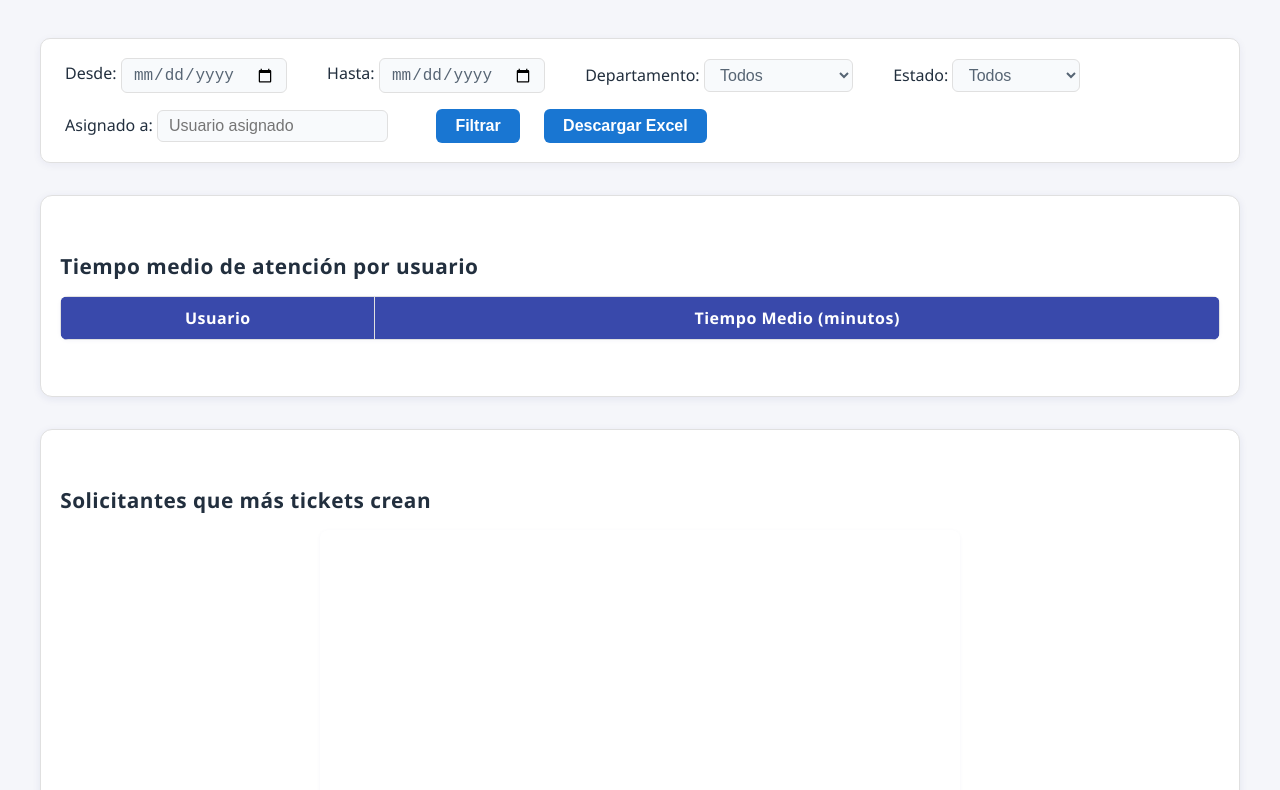
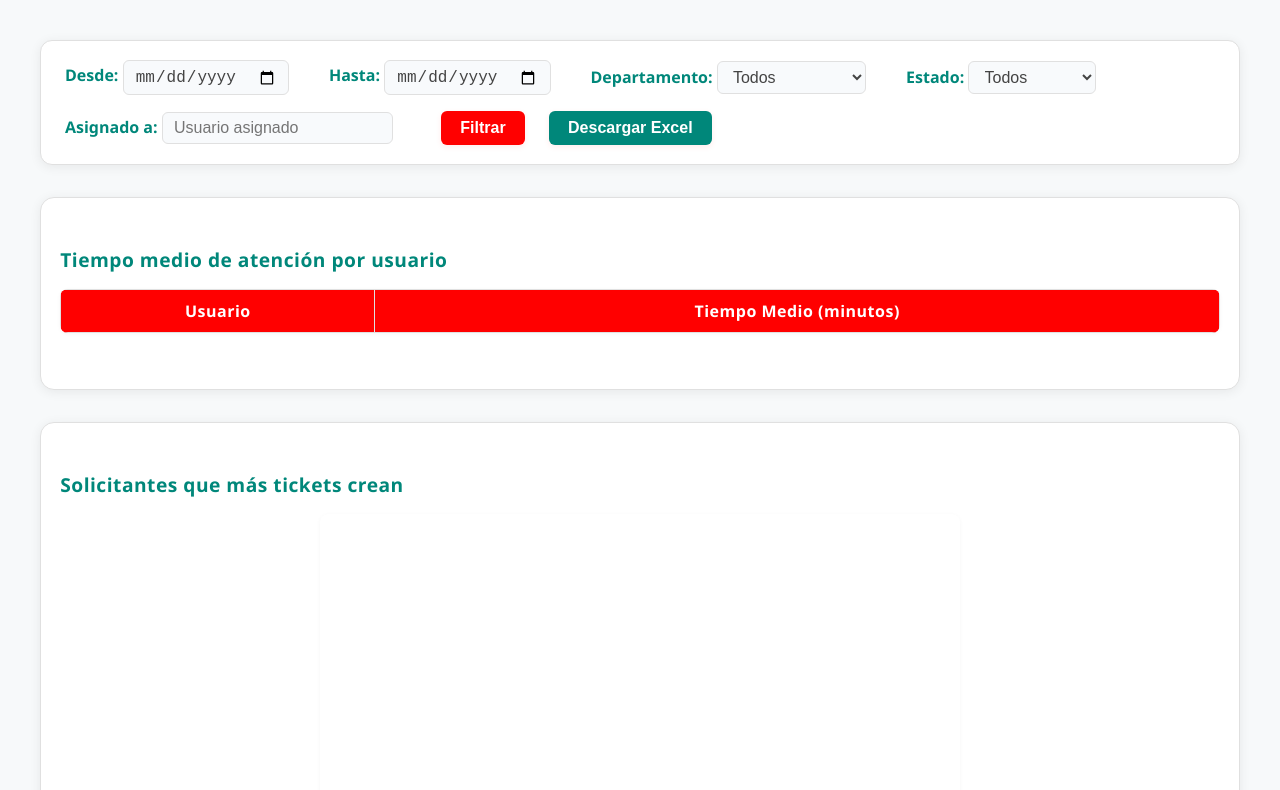
Before and after one commit to twentyonelara21/sistema, a website: page public/dashboard.html in a window 1280 px wide. Shown: the part 98-888 px from the top of the page. Drawn offline with nearby package versions, Linux system fonts and the light colour scheme; no server answers; a script that the page names is missing.

Commit message:
actualiza

```diff
--- a/public/dashboard.html
+++ b/public/dashboard.html
@@ -8,40 +8,43 @@
   <script src="https://cdn.jsdelivr.net/npm/xlsx/dist/xlsx.full.min.js"></script>
   <style>
     :root {
-      --azul-primario: #1a237e;
-      --azul-secundario: #3949ab;
-      --gris-fondo: #f5f6fa;
-      --gris-card: #fff;
-      --gris-borde: #e0e0e0;
-      --gris-titulo: #222f3e;
-      --gris-texto: #576574;
-      --azul-boton: #1976d2;
-      --azul-boton-hover: #1565c0;
-      --verde: #43a047;
-      --rojo: #e53935;
-      --amarillo: #fbc02d;
+      --encabezadospagina: #FF0000;
+      --parrafos: #00877A;
+      --fondo: #f7f9fa;
+      --card: #fff;
+      --borde: #e0e0e0;
+      --gris: #444;
+      --gris-claro: #f1f1f1;
+      --sombra: 0 2px 12px rgba(0,0,0,0.07);
+      --boton-principal: #FF0000;
+      --boton-principal-hover: #d10000;
+      --boton-secundario: #00877A;
+      --boton-secundario-hover: #00695c;
     }
     body {
       font-family: 'Segoe UI', 'Arial', sans-serif;
-      background: var(--gris-fondo);
+      background: var(--fondo);
       margin: 0;
       padding: 0;
+      color: var(--parrafos);
     }
     h1 {
       text-align: center;
-      color: var(--azul-primario);
+      color: var(--encabezadospagina);
       margin-top: 2rem;
       margin-bottom: 1.5rem;
-      font-size: 2.2rem;
+      font-size: 2.3rem;
       letter-spacing: 1px;
+      font-weight: 800;
     }
     h2 {
-      color: var(--gris-titulo);
-      margin-top: 2rem;
+      color: var(--parrafos);
+      margin-top: 1.5rem;
       margin-bottom: 1rem;
-      font-size: 1.3rem;
-      font-weight: 600;
+      font-size: 1.2rem;
+      font-weight: 700;
       letter-spacing: 0.5px;
+      text-align: left;
     }
     .container {
       max-width: 1200px;
@@ -53,49 +56,62 @@
       flex-wrap: wrap;
       align-items: center;
       gap: 1rem;
-      background: var(--gris-card);
-      border-radius: 10px;
-      box-shadow: 0 2px 8px rgba(26,35,126,0.06);
+      background: var(--card);
+      border-radius: 12px;
+      box-shadow: var(--sombra);
       padding: 1.2rem 1.5rem;
       margin-bottom: 2rem;
-      border: 1px solid var(--gris-borde);
+      border: 1px solid var(--borde);
     }
     .filtros label {
-      font-weight: 500;
-      color: var(--gris-titulo);
+      font-weight: 600;
+      color: var(--parrafos);
       margin-right: 0.5rem;
     }
     .filtros input, .filtros select {
       padding: 0.4rem 0.7rem;
       border-radius: 6px;
-      border: 1px solid var(--gris-borde);
+      border: 1px solid var(--borde);
       font-size: 1rem;
       background: #f8fafc;
-      color: var(--gris-texto);
+      color: var(--gris);
       margin-right: 1rem;
+      min-width: 120px;
     }
     .filtros button {
-      background: var(--azul-boton);
+      background: var(--boton-principal);
       color: #fff;
       border: none;
       border-radius: 6px;
       padding: 0.5rem 1.2rem;
       font-size: 1rem;
-      font-weight: 600;
+      font-weight: 700;
       cursor: pointer;
-      transition: background 0.2s;
+      transition: background 0.2s, box-shadow 0.2s;
+      margin-left: 0.5rem;
+      box-shadow: 0 2px 6px rgba(255,0,0,0.08);
+    }
+    .filtros button:hover {
+      background: var(--boton-principal-hover);
+    }
+    .filtros button:last-child {
+      background: var(--boton-secundario);
       margin-left: 0.5rem;
     }
-    .filtros button:hover {
-      background: var(--azul-boton-hover);
+    .filtros button:last-child:hover {
+      background: var(--boton-secundario-hover);
     }
     .card {
-      background: var(--gris-card);
-      border-radius: 12px;
-      box-shadow: 0 2px 8px rgba(26,35,126,0.08);
+      background: var(--card);
+      border-radius: 14px;
+      box-shadow: var(--sombra);
       padding: 1.5rem 1.2rem 2rem 1.2rem;
       margin-bottom: 2rem;
-      border: 1px solid var(--gris-borde);
+      border: 1px solid var(--borde);
+      transition: box-shadow 0.2s;
+    }
+    .card:hover {
+      box-shadow: 0 4px 24px rgba(255,0,0,0.10);
     }
     table {
       border-collapse: collapse;
@@ -103,30 +119,30 @@
       background: #fff;
       border-radius: 8px;
       overflow: hidden;
-      box-shadow: 0 1px 4px rgba(26,35,126,0.04);
+      box-shadow: 0 1px 4px rgba(0,0,0,0.04);
       margin-bottom: 1.5rem;
     }
     th, td {
-      border: 1px solid var(--gris-borde);
+      border: 1px solid var(--borde);
       padding: 10px 8px;
       text-align: center;
       font-size: 1rem;
     }
     th {
-      background: var(--azul-secundario);
+      background: var(--encabezadospagina);
       color: #fff;
-      font-weight: 600;
+      font-weight: 700;
       letter-spacing: 0.5px;
     }
     tr:nth-child(even) td {
-      background: #f7f9fc;
+      background: var(--gris-claro);
     }
     canvas {
       display: block;
       margin: 0 auto 1.5rem auto;
       background: #fff;
       border-radius: 8px;
-      box-shadow: 0 1px 4px rgba(26,35,126,0.04);
+      box-shadow: 0 1px 4px rgba(0,0,0,0.04);
       max-width: 100%;
       height: 320px !important;
     }
@@ -134,6 +150,13 @@
       .container { padding: 1rem 0.2rem; }
       .card { padding: 1rem 0.5rem 1.5rem 0.5rem; }
       .filtros { flex-direction: column; align-items: flex-start; gap: 0.7rem; }
+      h1 { font-size: 1.5rem; }
+      h2 { font-size: 1rem; }
+    }
+    @media (max-width: 600px) {
+      .filtros input, .filtros select { min-width: 90px; font-size: 0.95rem; }
+      th, td { font-size: 0.95rem; }
+      .card { padding: 0.7rem 0.2rem 1rem 0.2rem; }
     }
   </style>
 </head>
```
